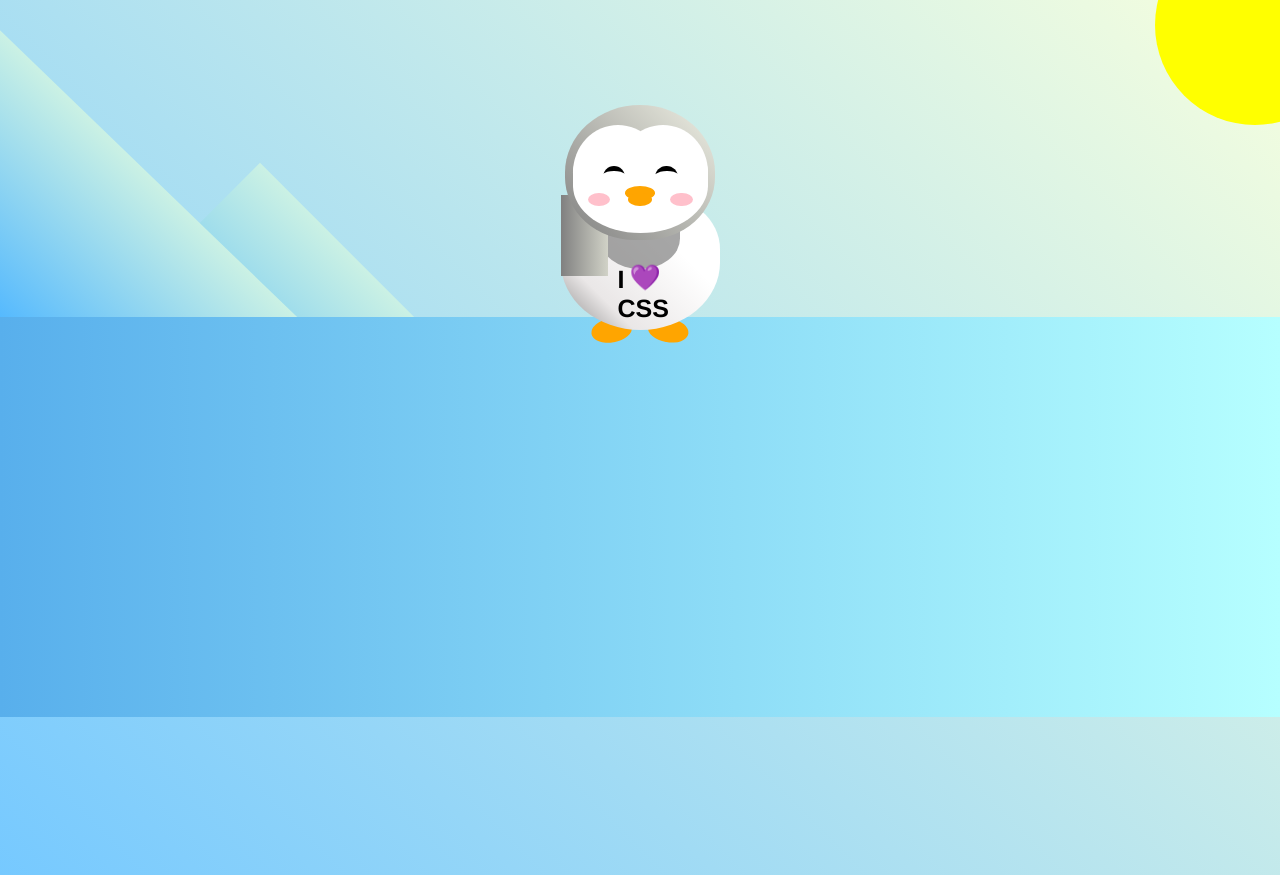
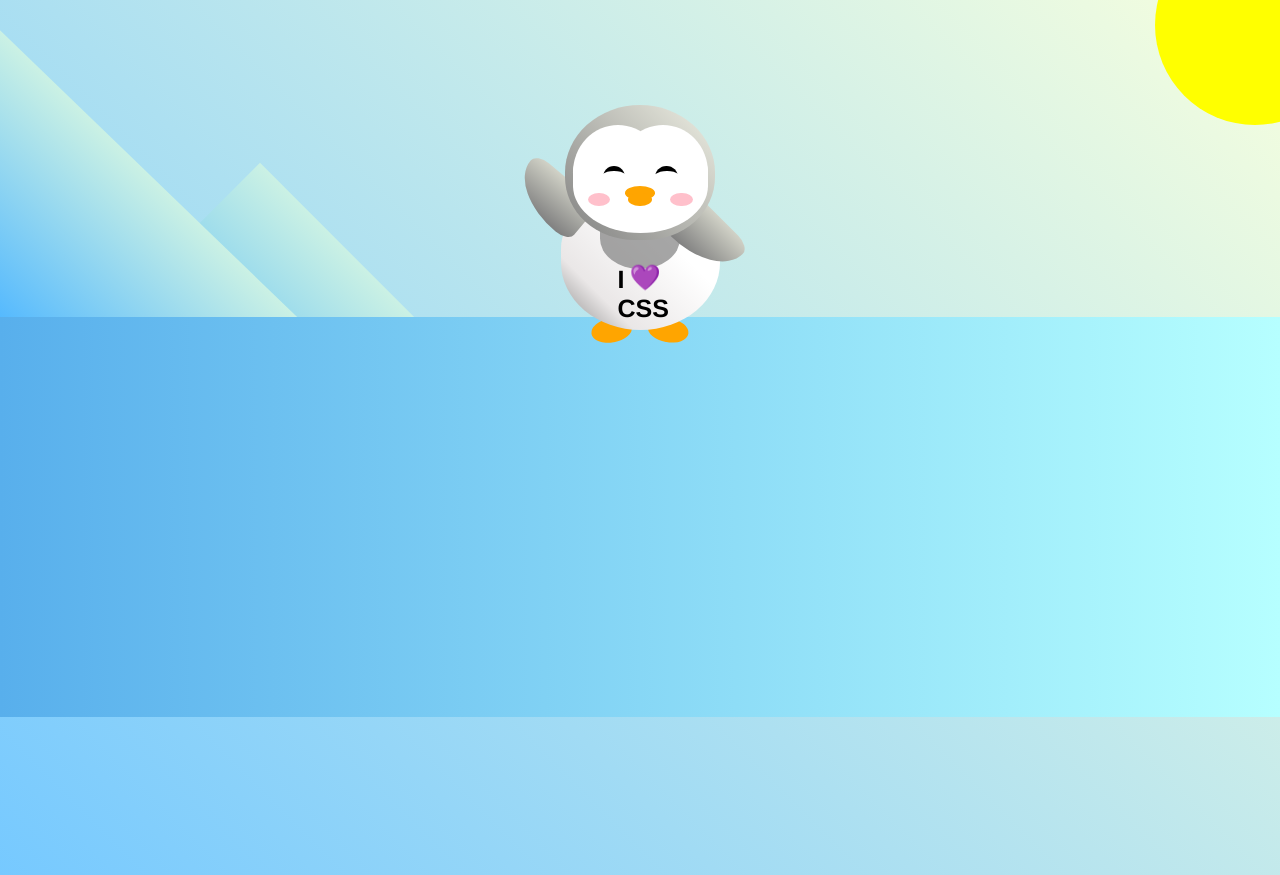
Before and after one commit to FRJ74/Penguin, a plain HTML site: page index.html in a window 1280 px wide. Shown: the top 875 px of the page. Drawn offline with Linux system fonts and the light colour scheme.

Commit message:
Add styling to arms

```diff
--- a/styles.css
+++ b/styles.css
@@ -3,6 +3,7 @@
 :root {
   --penguin-face: white;
   --penguin-picorna: orange;
+  --penguin-skin: gray;
 }
 
 /* Main stylings */
@@ -74,7 +75,7 @@ body {
   .penguin-head {
     width: 50%;
     height: 45%;
-    background: linear-gradient(45deg, gray, rgb(239, 240, 228));
+    background: linear-gradient(45deg, var(--penguin-skin), rgb(239, 240, 228));
     border-radius: 70% 70% 65% 65%;
     top: 10%;
     left: 25%;
@@ -187,7 +188,7 @@ body {
     position: absolute;
     width: 50%;
     height:45%;
-    background-color:gray;
+    background-color:var(--penguin-skin);
     top: 10%;
     left: 25%;
     border-radius: 0% 0% 100% 100%;
@@ -197,8 +198,23 @@ body {
   .arm {
     width: 30%;
     height: 60%;
-    background:linear-gradient(90deg, gray, rgb(209, 210, 199));
+    background:linear-gradient(90deg, var(--penguin-skin), rgb(209, 210, 199));
+    border-radius: 30% 30% 30% 120%;
   }
+
+  .arm.left {
+    top: 35%;
+    left: 5%;
+    transform: rotate(130deg) scaleX(-1);
+    transform-origin: 0% 0%;
+  }
+
+  .arm.right {
+    top:0%;
+    right:-5%;
+    transform: rotate(-45deg);
+  }
+
 
   /* Build the feet */
 
```
